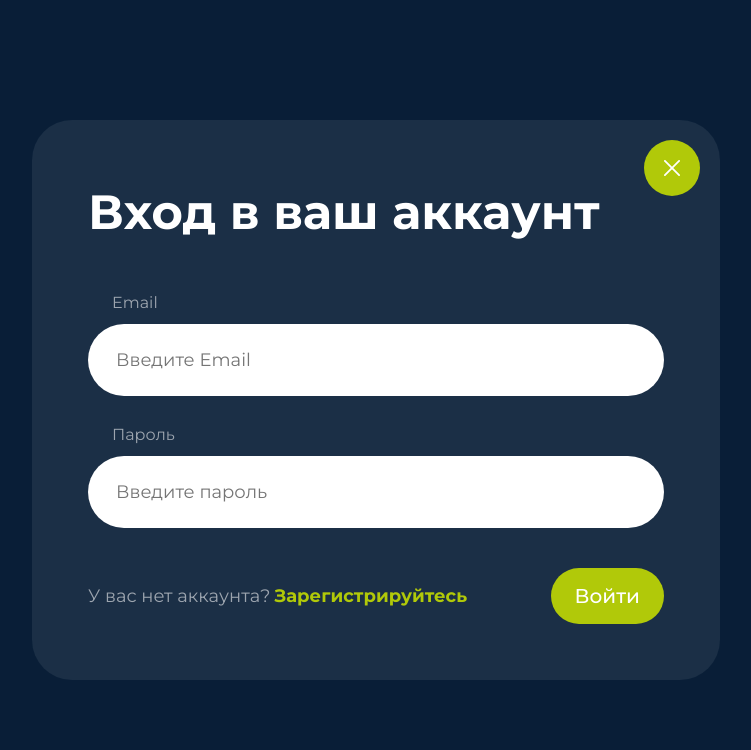
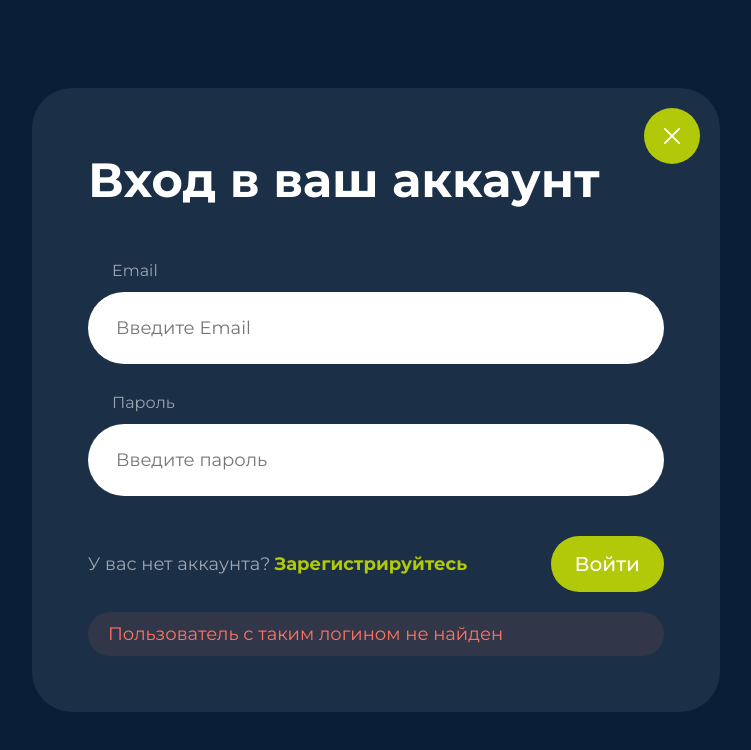
Before and after one commit to Nazar1199/my-notes, a Vue app: page / in a window 1280 px wide. Both pictures are taken after a click on the button "Открыть диалог". Shown: the top 750 px of the page, without its empty margins (264-1015 px from the left). Built offline with nearby package versions, Linux system fonts and the light colour scheme.

Commit message:
added models

```diff
--- a/src/components/LoginDialog.vue
+++ b/src/components/LoginDialog.vue
@@ -13,12 +13,17 @@
         </div>
       </template>
       <template #bottom>
-        <div class="bottom">
-            <div class="registration-container">
-                <p class="text-small">У вас нет аккаунта?</p>
-                <a class="text-small-bold">Зарегистрируйтесь</a>
+        <div >
+            <div class="bottom">
+                <div class="registration-container">
+                    <p class="text-small">У вас нет аккаунта?</p>
+                    <a class="text-small-bold">Зарегистрируйтесь</a>
+                </div>
+                <MyButton :click="closeLoginDialog" label="Войти"/>
             </div>
-            <MyButton :click="closeLoginDialog" label="Войти"/>
+            <div id="errors-block">
+                <p id="errors-text" class="text-small">{{ errorMessage }}</p>
+            </div>
         </div>
       </template>
     </MyDialog>
@@ -28,6 +33,8 @@
   import { ref } from "vue";
 
   const showDialog = ref(false);
+  const errorMessage = ref("Пользователь с таким логином не найден");
+//   const errorMessage = ref("");
 
   const openLoginDialog = () => {
     console.log("Open login");
@@ -41,6 +48,18 @@
   </script>
 
 <style lang="scss">
+    #errors-text {
+        color: var(--error-text)
+    }
+    #errors-block {
+        margin-top: 20px;
+        background-color: var(--error-background);
+        border-radius: 24px;
+        padding-top: 8px;
+        padding-bottom: 8px;
+        padding-right: 20px;
+        padding-left: 20px;
+    }
     .header{
         display: flex;
     }
--- /dev/null
+++ b/src/models/AuthDto.ts
@@ -0,0 +1,4 @@
+export class AuthDto {
+    email!: string; // E-Mail пользователя
+    password!: string; // Пароль (4-12 символов)
+  }
--- /dev/null
+++ b/src/models/CreateNoteDto.ts
@@ -0,0 +1,4 @@
+export class CreateNoteDto {
+    title!: string; // Заголовок заметки
+    content!: string; // Содержимое заметки
+  }
--- /dev/null
+++ b/src/models/Note.ts
@@ -0,0 +1,5 @@
+export class Note {
+    id!: number; // ID заметки
+    title!: string; // Заголовок заметки
+    content!: string; // Содержимое заметки
+  }
--- /dev/null
+++ b/src/models/RegDto.ts
@@ -0,0 +1,5 @@
+export class RegDto {
+    email!: string; // E-Mail пользователя
+    password!: string; // Пароль (4-12 символов)
+    confirm_password!: string; // Подтверждение пароля
+  }
--- /dev/null
+++ b/src/models/TokenDto.ts
@@ -0,0 +1,3 @@
+export class TokenDto {
+    accessToken!: string; // JWT-токен доступа
+  }
--- /dev/null
+++ b/src/models/User.ts
@@ -0,0 +1,4 @@
+export class User {
+    id!: number; // ID пользователя
+    email!: string; // E-Mail пользователя
+  }
```
